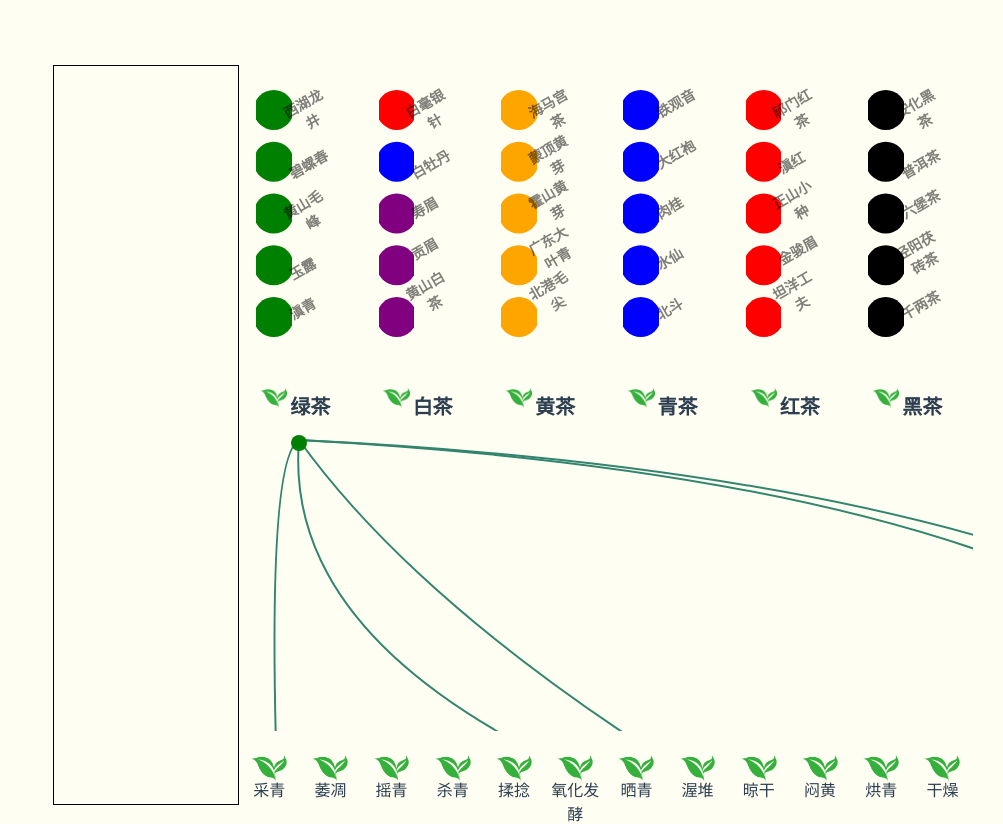
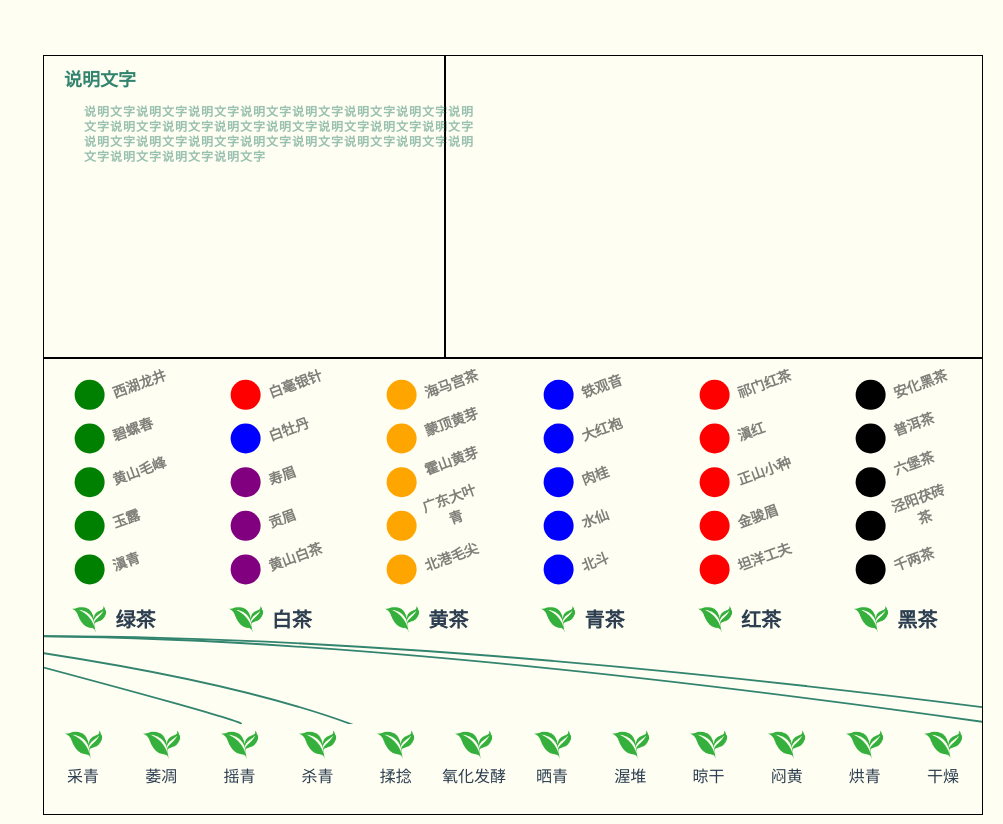
Before and after one commit to LZY2275/teajourney, a Vue app: page / in a window 1280 px wide. Shown: the part 2365-3189 px from the top of the page, without its empty margins (277-1280 px from the left). Built offline with nearby package versions, Linux system fonts and the light colour scheme; a web font is replaced by a local one; what tdesign-vue would draw is missing.

Commit message:
制茶页面1.0

```diff
--- a/src/views/ProduceView.vue
+++ b/src/views/ProduceView.vue
@@ -1,25 +1,40 @@
 <template>
-  <div class="main-container">
+  <div class="container">
 
-    <div class="left-area">
-      <!-- 左边的内容 -->
+    <div class="top-section">
+      <!--左上区域-->
+      <div class="left-panel">
 
+<p class="caption">说明文字</p>
+<p class="sub-caption">说明文字说明文字说明文字说明文字说明文字说明文字说明文字说明文字说明文字说明文字说明文字说明文字说明文字说明文字说明文字说明文字说明文字说明文字说明文字说明文字说明文字说明文字说明文字说明文字说明文字说明文字</p>
+
+
+
+
+
+      </div>
+      <!--右上区域-->
+      <div class="right-panel">
+
+
+      </div>
     </div>
 
-    <div class="right-area">
-      <!-- 右边的内容 -->
+      <!--底部区域-->
+    <div class="bottom-section">
+
       <!--第一部分-->
       <div class="image-with-circles-container">
 
-        <div class="image-with-circles" >
+        <div class="image-with-circles">
           <svg class="circle-svg">
-            <circle cx="50%" cy="10%" r="20" fill="green"  />
-            <circle cx="50%" cy="30%" r="20" fill="green" />
-            <circle cx="50%" cy="50%" r="20" fill="green" />
-            <circle cx="50%" cy="70%" r="20" fill="green" />
-            <circle cx="50%" cy="90%" r="20" fill="green" />
+            <circle cx="50%" cy="10%" r="15" fill="green" />
+            <circle cx="50%" cy="30%" r="15" fill="green" />
+            <circle cx="50%" cy="50%" r="15" fill="green" />
+            <circle cx="50%" cy="70%" r="15" fill="green" />
+            <circle cx="50%" cy="90%" r="15" fill="green" />
           </svg>
-          <img src="../assets/img/tea.png" alt="Image 1"  @click="showSecondPart1"  >
+          <img class="image" src="../assets/img/tea.png" alt="Image 1" @click="showSecondPart1">
         </div>
         <div class="text-container">
           <p class="slanted-text">西湖龙井</p>
@@ -27,19 +42,21 @@
           <p class="slanted-text">黄山毛峰</p>
           <p class="slanted-text">玉露</p>
           <p class="slanted-text">滇青</p>
-          <p style=" right: 20%;top: 130%;width:100%;display: block;position: absolute;font-family: serif;font-weight: bold;font-size: 20px;">绿茶
+          <p
+            style=" right: 20%;top: 115%;width:100%;display: block;position: absolute;font-family: serif;font-weight: bold;font-size: 20px;">
+            绿茶
           </p>
         </div>
 
         <div class="image-with-circles">
           <svg class="circle-svg">
-            <circle cx="50%" cy="10%" r="20" fill="red" />
-            <circle cx="50%" cy="30%" r="20" fill="blue" />
-            <circle cx="50%" cy="50%" r="20" fill="purple" />
-            <circle cx="50%" cy="70%" r="20" fill="purple" />
-            <circle cx="50%" cy="90%" r="20" fill="purple" />
+            <circle cx="50%" cy="10%" r="15" fill="red" />
+            <circle cx="50%" cy="30%" r="15" fill="blue" />
+            <circle cx="50%" cy="50%" r="15" fill="purple" />
+            <circle cx="50%" cy="70%" r="15" fill="purple" />
+            <circle cx="50%" cy="90%" r="15" fill="purple" />
           </svg>
-          <img src="../assets/img/tea.png" alt="Image 2"  @click="showSecondPart2" >
+          <img class="image" src="../assets/img/tea.png" alt="Image 2" @click="showSecondPart2">
         </div>
         <div class="text-container">
           <p class="slanted-text">白毫银针</p>
@@ -47,19 +64,21 @@
           <p class="slanted-text">寿眉</p>
           <p class="slanted-text">贡眉</p>
           <p class="slanted-text">黄山白茶</p>
-          <p style=" right: 20%;top: 130%;width:100%;display: block;position: absolute;font-family: serif;font-weight: bold;font-size: 20px;">白茶
+          <p
+            style=" right: 20%;top: 115%;width:100%;display: block;position: absolute;font-family: serif;font-weight: bold;font-size: 20px;">
+            白茶
           </p>
         </div>
 
         <div class="image-with-circles">
           <svg class="circle-svg">
-            <circle cx="50%" cy="10%" r="20" fill="orange" />
-            <circle cx="50%" cy="30%" r="20" fill="orange" />
-            <circle cx="50%" cy="50%" r="20" fill="orange" />
-            <circle cx="50%" cy="70%" r="20" fill="orange" />
-            <circle cx="50%" cy="90%" r="20" fill="orange" />
+            <circle cx="50%" cy="10%" r="15" fill="orange" />
+            <circle cx="50%" cy="30%" r="15" fill="orange" />
+            <circle cx="50%" cy="50%" r="15" fill="orange" />
+            <circle cx="50%" cy="70%" r="15" fill="orange" />
+            <circle cx="50%" cy="90%" r="15" fill="orange" />
           </svg>
-          <img src="../assets/img/tea.png" alt="Image 3"  @click="showSecondPart3" >
+          <img class="image" src="../assets/img/tea.png" alt="Image 3" @click="showSecondPart3">
         </div>
         <div class="text-container">
           <p class="slanted-text">海马宫茶</p>
@@ -67,19 +86,21 @@
           <p class="slanted-text">霍山黄芽</p>
           <p class="slanted-text">广东大叶青</p>
           <p class="slanted-text">北港毛尖</p>
-          <p style=" right: 20%;top: 130%;width:100%;display: block;position: absolute;font-family: serif;font-weight: bold;font-size: 20px;">黄茶
+          <p
+            style=" right: 20%;top: 115%;width:100%;display: block;position: absolute;font-family: serif;font-weight: bold;font-size: 20px;">
+            黄茶
           </p>
         </div>
 
         <div class="image-with-circles">
           <svg class="circle-svg">
-            <circle cx="50%" cy="10%" r="20" fill="blue" />
-            <circle cx="50%" cy="30%" r="20" fill="blue" />
-            <circle cx="50%" cy="50%" r="20" fill="blue" />
-            <circle cx="50%" cy="70%" r="20" fill="blue" />
-            <circle cx="50%" cy="90%" r="20" fill="blue" />
+            <circle cx="50%" cy="10%" r="15" fill="blue" />
+            <circle cx="50%" cy="30%" r="15" fill="blue" />
+            <circle cx="50%" cy="50%" r="15" fill="blue" />
+            <circle cx="50%" cy="70%" r="15" fill="blue" />
+            <circle cx="50%" cy="90%" r="15" fill="blue" />
           </svg>
-          <img src="../assets/img/tea.png" alt="Image 4" @click="showSecondPart4" >
+          <img class="image" src="../assets/img/tea.png" alt="Image 4" @click="showSecondPart4">
         </div>
         <div class="text-container">
           <p class="slanted-text">铁观音</p>
@@ -87,19 +108,21 @@
           <p class="slanted-text">肉桂</p>
           <p class="slanted-text">水仙</p>
           <p class="slanted-text">北斗</p>
-          <p style=" right: 20%;top: 130%;width:100%;display: block;position: absolute;font-family: serif;font-weight: bold;font-size: 20px;">青茶
+          <p
+            style=" right: 20%;top: 115%;width:100%;display: block;position: absolute;font-family: serif;font-weight: bold;font-size: 20px;">
+            青茶
           </p>
         </div>
 
         <div class="image-with-circles">
           <svg class="circle-svg">
-            <circle cx="50%" cy="10%" r="20" fill="red" />
-            <circle cx="50%" cy="30%" r="20" fill="red" />
-            <circle cx="50%" cy="50%" r="20" fill="red" />
-            <circle cx="50%" cy="70%" r="20" fill="red" />
-            <circle cx="50%" cy="90%" r="20" fill="red" />
+            <circle cx="50%" cy="10%" r="15" fill="red" />
+            <circle cx="50%" cy="30%" r="15" fill="red" />
+            <circle cx="50%" cy="50%" r="15" fill="red" />
+            <circle cx="50%" cy="70%" r="15" fill="red" />
+            <circle cx="50%" cy="90%" r="15" fill="red" />
           </svg>
-          <img src="../assets/img/tea.png" alt="Image 5"  @click="showSecondPart5">
+          <img class="image" src="../assets/img/tea.png" alt="Image 5" @click="showSecondPart5">
         </div>
         <div class="text-container">
           <p class="slanted-text">祁门红茶</p>
@@ -107,19 +130,21 @@
           <p class="slanted-text">正山小种</p>
           <p class="slanted-text">金骏眉</p>
           <p class="slanted-text">坦洋工夫</p>
-          <p style=" right: 20%;top: 130%;width:100%;display: block;position: absolute;font-family: serif;font-weight: bold;font-size: 20px;">红茶
+          <p
+            style=" right: 20%;top: 115%;width:100%;display: block;position: absolute;font-family: serif;font-weight: bold;font-size: 20px;">
+            红茶
           </p>
         </div>
 
         <div class="image-with-circles">
           <svg class="circle-svg">
-            <circle cx="50%" cy="10%" r="20" fill="black" />
-            <circle cx="50%" cy="30%" r="20" fill="black" />
-            <circle cx="50%" cy="50%" r="20" fill="black" />
-            <circle cx="50%" cy="70%" r="20" fill="black" />
-            <circle cx="50%" cy="90%" r="20" fill="black" />
+            <circle cx="50%" cy="10%" r="15" fill="black" />
+            <circle cx="50%" cy="30%" r="15" fill="black" />
+            <circle cx="50%" cy="50%" r="15" fill="black" />
+            <circle cx="50%" cy="70%" r="15" fill="black" />
+            <circle cx="50%" cy="90%" r="15" fill="black" />
           </svg>
-          <img src="../assets/img/tea.png" alt="Image 6"  @click="showSecondPart6">
+          <img class="image" src="../assets/img/tea.png" alt="Image 6" @click="showSecondPart6">
         </div>
         <div class="text-container">
           <p class="slanted-text">安化黑茶</p>
@@ -127,65 +152,67 @@
           <p class="slanted-text">六堡茶</p>
           <p class="slanted-text">泾阳茯砖茶</p>
           <p class="slanted-text">千两茶</p>
-          <p style=" right: 20%;top: 130%;width:100%;display: block;position: absolute;font-family: serif;font-weight: bold;font-size: 20px;">黑茶
+          <p
+            style=" right: 20%;top: 115%;width:100%;display: block;position: absolute;font-family: serif;font-weight: bold;font-size: 20px;">
+            黑茶
           </p>
         </div>
       </div>
 
       <!--第二部分-->
-      <div style="height: 40%; position: relative;">
+      <div style="height: 20%;margin-top: 5%; position: relative;">
 
-        <svg class="tree-svg" v-show="showSecondPartContent1">
-          <path class="tree-path" d="M60 5 Q25 25, 40 400" />
-          <path class="tree-path" d="M60 5 Q40 250, 500 400" />
-          <path class="tree-path" d="M60 5 Q200 200, 550 400" />
-          <path class="tree-path" d="M60 5 Q900 50, 1080 350" />
-          <path class="tree-path" d="M60 5 Q1000 50, 1220 400" />
-          <circle cx="60" cy="8" r="8" fill="green"  />
+        <svg class="tree-svg" v-show="showSecondPartContent1" viewBox="0 0 100 100">
+          <path class="tree-path" d="M-590 5 Q-600 80, -600 100" />
+          <path class="tree-path" d="M-590 5 Q-230 100, -250 100" />
+          <path class="tree-path" d="M-590 5 Q-230 50, -80 120" />
+          <path class="tree-path" d="M-590 5 Q-150 -10, 720 120" />
+          <path class="tree-path" d="M-590 5 Q-50 -10, 850 120" />
+          <circle cx="-590" cy="8" r="8" fill="green" />
         </svg>
 
-        <svg class="tree-svg" v-show="showSecondPartContent2">
-          <path class="tree-path" d="M280 5 Q25 25, 40 400" />
-          <path class="tree-path" d="M280 5 Q500 10, 950 400" />
-          <path class="tree-path" d="M280 5 Q900 10, 1200 380" />
-          <circle cx="280" cy="8" r="8" fill="green"  />
+        <svg class="tree-svg" v-show="showSecondPartContent2" viewBox="0 0 100 100">
+          <path class="tree-path" d="M-352 5 Q-500 5, -595 100" />
+          <path class="tree-path" d="M-352 5 Q700 50, 190 180" />
+          <path class="tree-path" d="M-352 5 Q800 40, 700 120" />
+          <circle cx="-352" cy="8" r="8" fill="green" />
         </svg>
 
-        <svg class="tree-svg" v-show="showSecondPartContent3">
-          <path class="tree-path" d="M480 5 Q25 25, 45 400" />
-          <path class="tree-path" d="M480 5 Q25 25, 180 400" />
-          <path class="tree-path" d="M480 5 Q50 50, 400 400" />
-          <path class="tree-path" d="M480 5 Q1000 100, 980 400" />
-          <path class="tree-path" d="M480 5 Q1000 100, 1220 400" />
-          <circle cx="480" cy="8" r="8" fill="green"  />
+        <svg class="tree-svg" v-show="showSecondPartContent3" viewBox="0 0 100 100">
+          <path class="tree-path" d="M-116 5 Q-500 5, -595 100" />
+          <path class="tree-path" d="M-116 5 Q-500 5, -480 120" />
+          <path class="tree-path" d="M-116 5 Q-200 5, -260 140" />
+          <path class="tree-path" d="M-116 5 Q700 10, 380 200" />
+          <path class="tree-path" d="M-116 5 Q1000 10, 620 220" />
+          <circle cx="-116" cy="8" r="8" fill="green" />
         </svg>
 
-        <svg class="tree-svg" v-show="showSecondPartContent4">
-          <path class="tree-path" d="M680 5 Q25 25, 45 400" />
-          <path class="tree-path" d="M680 5 Q25 25, 180 400" />
-          <path class="tree-path" d="M680 5 Q25 25, 300 400" />
-          <path class="tree-path" d="M680 5 Q25 25, 420 400" />
-          <path class="tree-path" d="M680 5 Q25 25, 550 400" />
-          <path class="tree-path" d="M680 5 Q800 20, 1220 380" />
-          <circle cx="680" cy="8" r="8" fill="green"  />
+        <svg class="tree-svg" v-show="showSecondPartContent4" viewBox="0 0 100 100">
+          <path class="tree-path" d="M120 5 Q-500 15, -595 100" />
+          <path class="tree-path" d="M120 5 Q-500 15, -480 120" />
+          <path class="tree-path" d="M120 5 Q-500 15, -320 180" />
+          <path class="tree-path" d="M120 5 Q-300 15, -250 200" />
+          <path class="tree-path" d="M120 5 Q-200 50, -100 200" />
+          <path class="tree-path" d="M120 5 Q1000 0, 600 300" />
+          <circle cx="120" cy="8" r="8" fill="green" />
         </svg>
-        <svg class="tree-svg" v-show="showSecondPartContent5">
-          <path class="tree-path" d="M880 5 Q25 25, 45 400" />
-          <path class="tree-path" d="M880 5 Q25 25, 180 400" />
-          <path class="tree-path" d="M880 5 Q25 25, 540 400" />
-          <path class="tree-path" d="M880 5 Q250 50, 620 400" />
-          <path class="tree-path" d="M880 5 Q1000 50, 1200 400" />
-          <circle cx="880" cy="8" r="8" fill="green"  />
+        <svg class="tree-svg" v-show="showSecondPartContent5" viewBox="0 0 100 100">
+          <path class="tree-path" d="M350 5 Q-500 15, -610 100" />
+          <path class="tree-path" d="M350 5 Q-400 20, -490 100" />
+          <path class="tree-path" d="M350 5 Q-100 15, -120 100" />
+          <path class="tree-path" d="M350 5 Q20 15, -90 200" />
+          <path class="tree-path" d="M350 5 Q1000 40, 520 300" />
+          <circle cx="365" cy="8" r="8" fill="green" />
         </svg>
-        <svg class="tree-svg" v-show="showSecondPartContent6">
-          <path class="tree-path" d="M1080 5 Q25 25, 45 400" />
-          <path class="tree-path" d="M1080 5 Q25 25, 180 400" />
-          <path class="tree-path" d="M1080 5 Q25 25, 400 400" />
-          <path class="tree-path" d="M1080 5 Q500 50, 440 400" />
-          <path class="tree-path" d="M1080 5 Q700 50, 650 400" />
-          <path class="tree-path" d="M1080 5 Q800 50, 750 400" />
-          <path class="tree-path" d="M1080 5 Q1250 100, 1170 400" />
-          <circle cx="1080" cy="8" r="8" fill="green"  />
+        <svg class="tree-svg" v-show="showSecondPartContent6" viewBox="0 0 100 100">
+          <path class="tree-path" d="M610 5 Q-500 15, -610 100" />
+          <path class="tree-path" d="M610 5 Q-400 25, -490 100" />
+          <path class="tree-path" d="M610 5 Q-200 25, -250 100" />
+          <path class="tree-path" d="M610 5 Q-250 40, -110 140" />
+          <path class="tree-path" d="M610 5 Q-80 50, 190 160" />
+          <path class="tree-path" d="M610 5 Q-90 50, 500 400" />
+          <path class="tree-path" d="M610 5 Q1000 350, 1300 600" />
+          <circle cx="610" cy="8" r="8" fill="green" />
         </svg>
       </div>
 
@@ -243,8 +270,10 @@
       </div>
 
     </div>
+
   </div>
 </template>
+
 
 <script>
 export default {
@@ -317,34 +346,34 @@ export default {
 }
 </script>
 
-<style scoped>
-.main-container {
-  padding: 30px;
+
+<style>
+
+.container {
+  padding: 20px;
   display: flex;
+  flex-direction: column;
   height: 100vh;
 }
 
-.tree-svg {
-  width: 100%;
-  height: 100%;
-  position: absolute; /* 或者使用 fixed，根据你的需求 */
-  bottom: 0;
-  left: 0;
+.top-section {
+  display: flex;
+  flex: 4;
 }
 
-.tree-path {
-  fill: none;
-  stroke: rgba(50, 132, 110, 1);
-  stroke-width: 2;
+.left-panel {
+  flex: 2;
+  border: 1px solid black;
 }
 
-.left-area {
+.right-panel {
+  flex: 3;
   border: 1px solid black;
-  width: 20%;
 }
 
-.right-area {
-  width: 80%;
+.bottom-section {
+  flex: 6;
+  border: 1px solid black;
 }
 
 .image-with-circles-container {
@@ -357,30 +386,32 @@ export default {
   justify-content: space-between;
   text-align: center;
   width: 16.5%;
-  height: 100%;
+  height: 120%;
 }
+
 .circle-svg {
   top: 5%;
   position: relative;
   justify-content: space-between;
   text-align: center;
-  height: 70%;
+  height: 80%;
   width: 50%;
 }
 
-img {
+.image {
   width: 40%;
   height: auto;
   display: block;
   position: absolute;
-  top: 90%;
+  top: 95%;
   left: 50%;
-  cursor: pointer; /* 鼠标悬停时显示可点击状态 */
+  cursor: pointer;
+  /* 鼠标悬停时显示可点击状态 */
   transform: translate(-50%, -50%);
 }
 
 .text {
-  margin-top: 15%;
+  margin-top: -5px;
   font-size: 16px;
   font-family: serif;
 }
@@ -389,16 +420,15 @@ img {
   position: relative;
   justify-content: space-between;
   text-align: center;
-  width: 60%;
+  width: 50%;
   height: auto;
-  top: 50%;
 }
 
 .text-container {
   right: 2%;
   width: 12%;
   top: 10%;
-  height: 60%;
+  height: 85%;
   position: relative;
   display: flex;
   justify-content: space-between;
@@ -409,10 +439,47 @@ img {
 }
 
 .slanted-text {
-  transform: rotate(-30deg);
+  transform: rotate(-20deg);
   transform-origin: 0 100%;
   margin: 0;
   font-size: 14px;
   font-weight: bold;
   color: #00000080;
-}</style>
+}
+
+.tree-svg {
+  width: 100%;
+  height: 100%;
+  position: absolute;
+  /* 或者使用 fixed，根据你的需求 */
+  top: 0;
+  left: 0;
+}
+
+.tree-path {
+  fill: none;
+  stroke: rgba(50, 132, 110, 1);
+  stroke-width: 2;
+}
+
+.caption{
+  text-align: left;
+  font-size: 18px;
+  font-weight: bold;
+  color: var(--td-brand-color-6);
+  line-height: 49px;
+  margin-left: 20px;
+}
+.sub-caption{
+  width: 400px;
+  height: 43px;
+  font-size: 12px;
+  margin-left: 10%;
+  font-weight: 1000;
+  letter-spacing: 1px;
+  line-height: 15px;
+  color: rgba(50, 132, 110, 0.5);
+  text-align: left;
+  vertical-align: middle;
+}
+</style>
```
